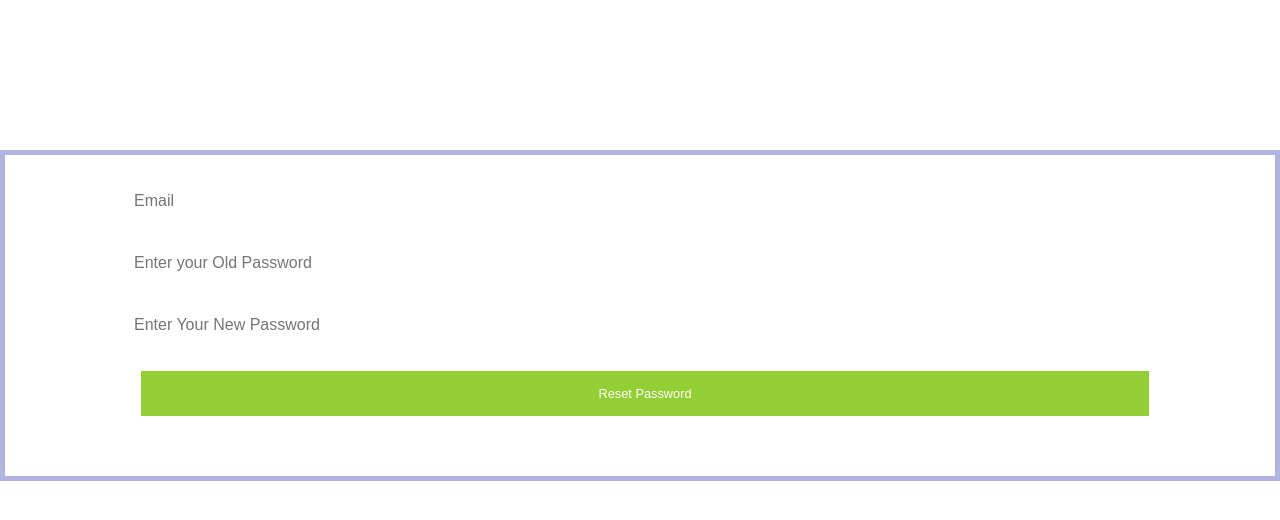
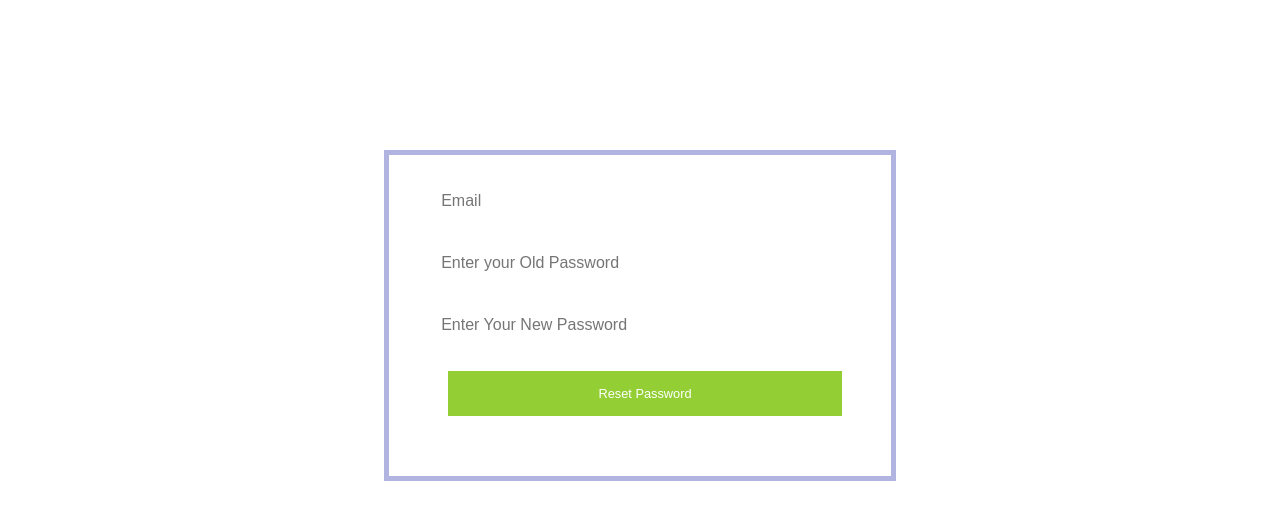
Before and after one commit to Jarxi/Oben, a React (Create React App) app in the folder client/: page /resetPassword in a window 1280 px wide. Shown: the top 520 px of the page. Built offline with nearby package versions, Linux system fonts and the light colour scheme.

Commit message:
fix resetPassword Page

```diff
--- a/client/src/CSS/SignUpForm.css
+++ b/client/src/CSS/SignUpForm.css
@@ -9,8 +9,8 @@
 }
 
 .Reset_Container {
-  width: 30%;
-  margin: 0 auto;
+  width: 400px;
+  margin: 0 30%;
   margin-top: 150px;
   margin-bottom: 500px;
   padding-top: 20px;
--- a/client/src/Components/ResetPasswordForm.js
+++ b/client/src/Components/ResetPasswordForm.js
@@ -3,14 +3,14 @@ import '../CSS/SignUpForm.css';
 import axios from 'axios';
 
 class ResetPasswordForm extends React.Component {
-    constructor(){
+  constructor() {
     super();
     this.state = {
-            email:'',
-            oldPassword:'',
-            newPassword:'',
-            success:false
-        }
+      email: '',
+      oldPassword: '',
+      newPassword: '',
+      success: false
+    };
     this.handleChange = this.handleChange.bind(this);
     this.handleSubmit = this.handleSubmit.bind(this);
   }
@@ -20,73 +20,96 @@ class ResetPasswordForm extends React.Component {
     let name = e.target.name;
     this.setState({
       [name]: value
-        })
+    });
   }
 
-    handleSubmit(e){
+  handleSubmit(e) {
     e.preventDefault();
-        const url = "http://localhost:3000/api/auth/resetPassword";
+    const url = 'http://localhost:3000/api/auth/resetPassword';
     const params = {
       email: this.state.email,
       password: this.state.oldPassword,
       new_password: this.state.newPassword
+    };
+    console.log(params);
+    axios
+      .post(url, params)
+      .then(res => {
+        if (res.status === 200) {
+          this.setState({
+            success: true
+          });
+          setTimeout(() => {
+            this.props.history.push('/');
+          }, 1000);
         }
-        console.log(params)
-        axios.post(url, params).then((res)=>{
-            if(res.status === 200){
-                this.setState({
-                    success:true
       })
-                setTimeout(()=>{
-                    this.props.history.push("/login");
-                }, 1000)
-            }
-        }).catch((err)=>{
-            console.log(err)
-        })
-
+      .catch(err => {
+        console.log(err);
+      });
   }
 
-    render(){
+  render() {
     const resetSuccess = this.state.success;
     let button;
-        if(!resetSuccess){
+    if (!resetSuccess) {
       button = (
-                <div className="FormField">
-                    <button className="SignUpForm__Button">Reset Password</button>
+        <div className='FormField'>
+          <button className='SignUpForm__Button'>Reset Password</button>
+        </div>
+      );
+    } else {
+      button = (
+        <div className='Succeed_message'>
+          Password resetted. Please login with your new password
         </div>
       );
     }
-        else{
-            button = (
-                <div className="Succeed_message">Password resetted. Please login with your new password</div>
-            )
-        }
 
     return (
-            <div className="Reset_Container">
-                <form className="SignUpBox" onSubmit={this.handleSubmit}>
+      <div className='Reset_Container'>
+        <form className='SignUpBox' onSubmit={this.handleSubmit}>
           <div>
-                        <input type="text" id="email" className="SignUpField__Input" placeholder="Email"
-                        name="email" value={this.state.email} onChange={this.handleChange}/>
+            <input
+              type='text'
+              id='email'
+              className='SignUpField__Input'
+              placeholder='Email'
+              name='email'
+              value={this.state.email}
+              onChange={this.handleChange}
+            />
           </div>
 
           <div>
-                        <input type="text" id="oldPassword" className="SignUpField__Input" placeholder="Enter your Old Password"
-                        name="oldPassword" value={this.state.oldPassword} onChange={this.handleChange}/>
+            <input
+              type='text'
+              id='oldPassword'
+              className='SignUpField__Input'
+              placeholder='Enter your Old Password'
+              name='oldPassword'
+              value={this.state.oldPassword}
+              onChange={this.handleChange}
+            />
           </div>
 
           <div>
-                        <input type="password" id="newPassword" className="SignUpField__Input" placeholder="Enter Your New Password"
-                        name="newPassword" value={this.state.newPassword} onChange={this.handleChange}/>
+            <input
+              type='password'
+              id='newPassword'
+              className='SignUpField__Input'
+              placeholder='Enter Your New Password'
+              name='newPassword'
+              value={this.state.newPassword}
+              onChange={this.handleChange}
+            />
           </div>
 
           {button}
-
         </form>
       </div>
     );
   }
-};
+}
 
 export default ResetPasswordForm;
```
Lines whose indentation alone changed are shown as unchanged.
